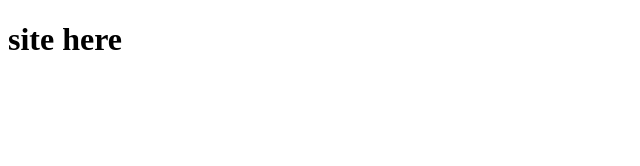
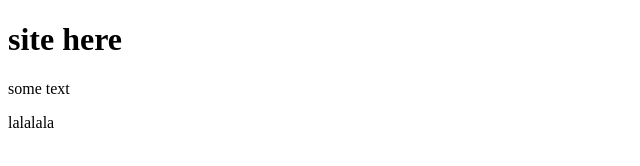
Before and after one commit to unimaga/site, a plain HTML site: page index.html in a window 1280 px wide. Shown: the whole page, without its empty margins (0-640 px from the left). Drawn offline with Linux system fonts and the light colour scheme.

Commit message:
second commit

```diff
--- a/index.html
+++ b/index.html
@@ -8,6 +8,8 @@
 </head>
 <body>
 	<h1>site here</h1>
+	<p>some text</p>
+	<p>lalalala</p>
 
 </body>
 </html>
```
